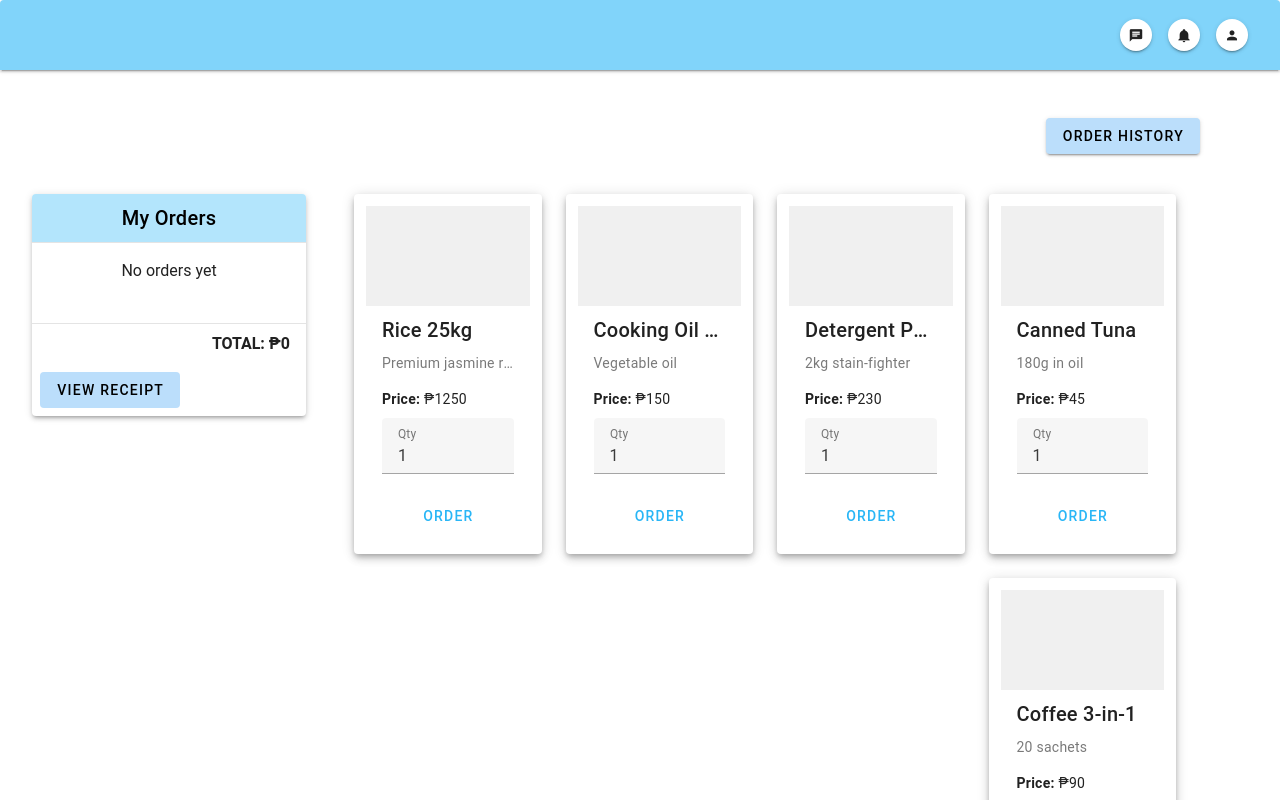
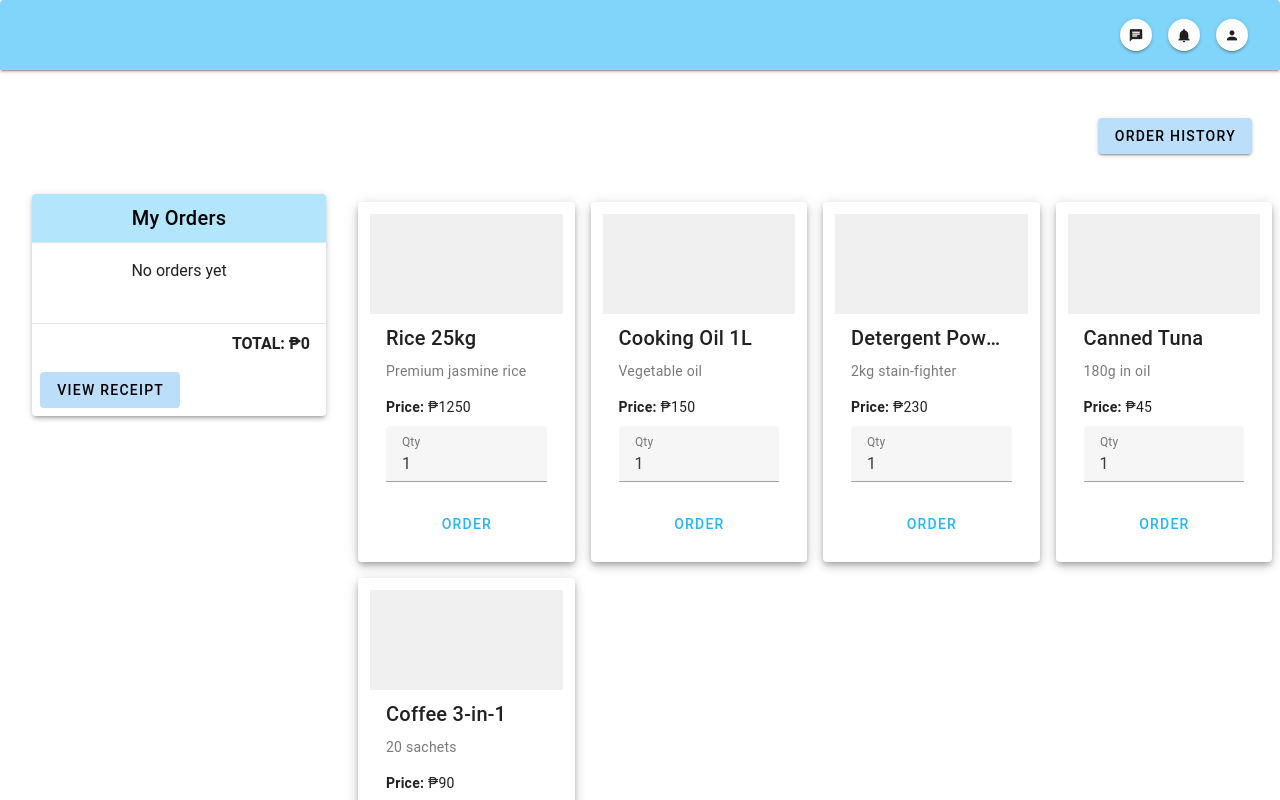
Before and after one commit to Nikopolintan/bulk-buy, a Vue app: page /customerhomepage in a window 1280 px wide. Shown: the top 800 px of the page. Built offline with nearby package versions, Linux system fonts and the light colour scheme.

Commit message:
fix: fix the spacing of the customer homepage

```diff
--- a/src/views/auth/CustomerHomepageView.vue
+++ b/src/views/auth/CustomerHomepageView.vue
@@ -94,9 +94,9 @@ function placeOrder() {
         </v-sheet>
 
         <!-- Main Content -->
-        <v-container class="ma-4 mt-8">
+        <v-container fluid class="ma-4 mt-8">
           <!-- ORDER HISTORY BUTTON -->
-            <v-row justify="end" class="mb-4">
+          <v-row justify="end" class="mb-4 me-4">
             <v-col cols="auto">
               <v-btn
                 color="blue-lighten-4"
@@ -106,6 +106,7 @@ function placeOrder() {
               </v-btn>
             </v-col>
           </v-row>
+
           <v-row>
             <!-- Left Column: Order List -->
             <v-col cols="12" md="3">
@@ -150,7 +151,7 @@ function placeOrder() {
 
                 <v-btn
                   class="ma-2"
-                  color="blue-lighten-4 "
+                  color="blue-lighten-4"
                   text="View Receipt"
                   variant="flat"
                   @click="showReceiptDialog = true"
@@ -197,7 +198,11 @@ function placeOrder() {
 
             <!-- Right Column: Product Grid -->
             <v-col cols="12" md="9">
-              <v-row class="d-flex justify-end align-center px-6">
+              <v-row
+                class="d-flex align-stretch"
+                justify="start"
+                no-gutters
+              >
                 <v-col
                   v-for="(product, index) in products"
                   :key="index"
@@ -205,9 +210,9 @@ function placeOrder() {
                   sm="6"
                   md="4"
                   lg="3"
-                  class="d-flex justify-center"
+                  class="pa-2"
                 >
-                  <v-card class="pa-3" elevation="5" style="width: 100%">
+                  <v-card class="pa-3 h-100 d-flex flex-column justify-space-between" elevation="5">
                     <div style="height: 100px; background-color: #f0f0f0"></div>
 
                     <v-card-title class="text-h6">{{ product.name }}</v-card-title>
```
Lines whose indentation alone changed are shown as unchanged.
